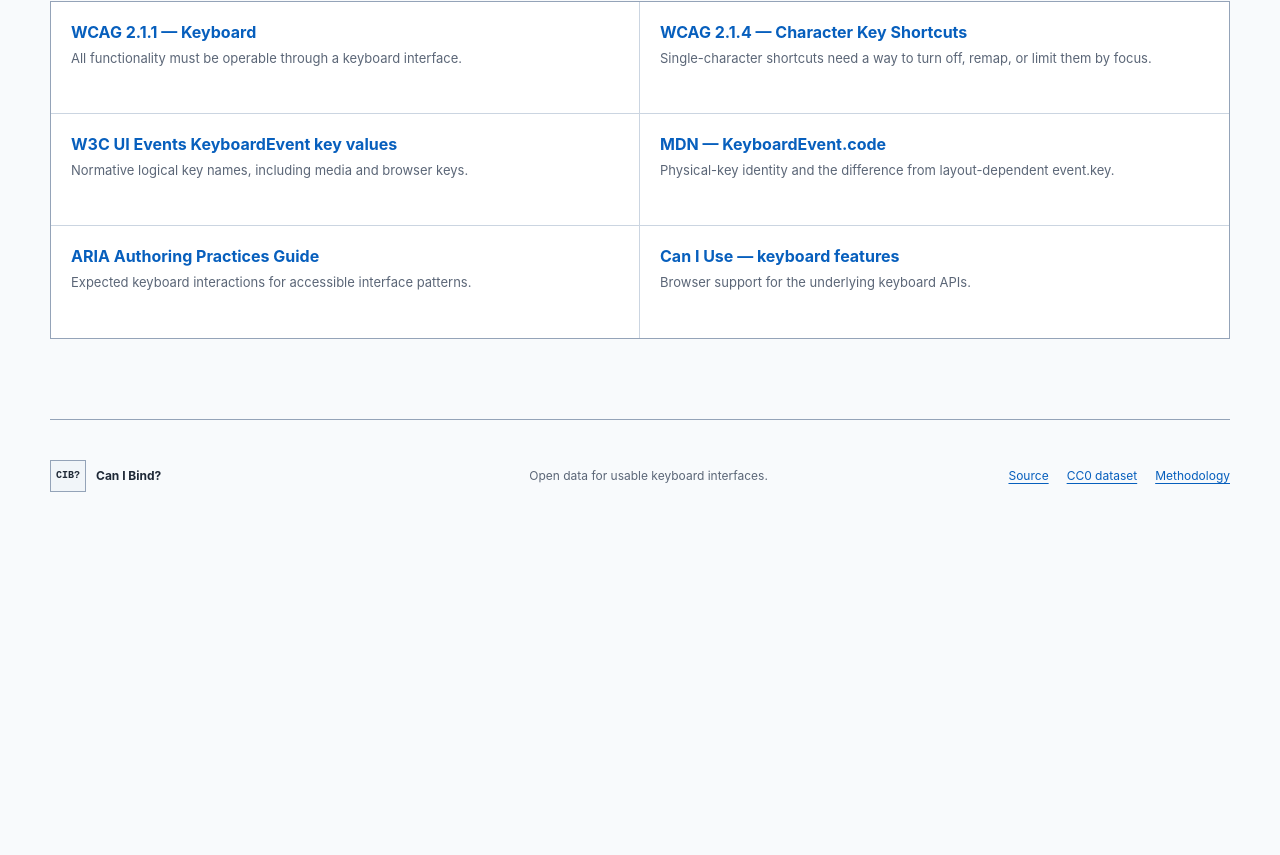
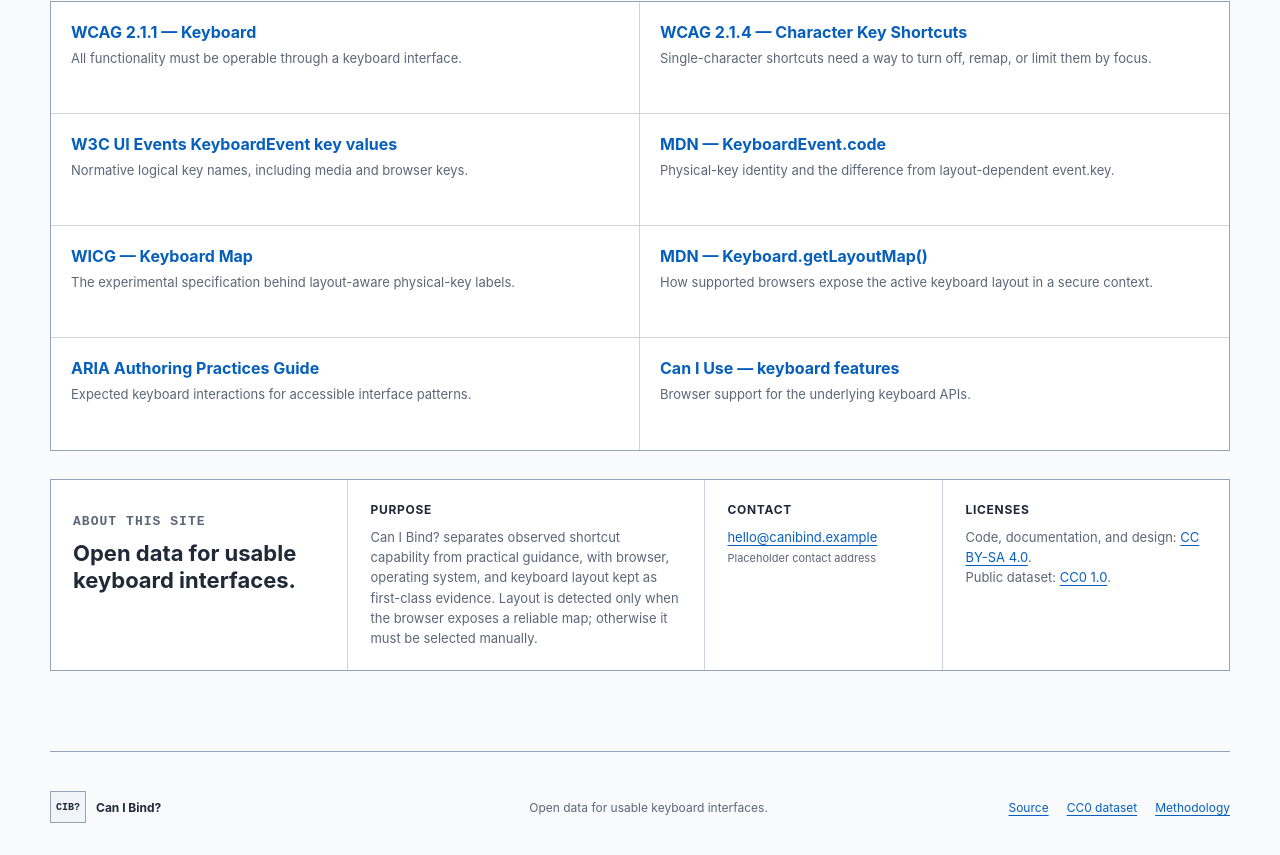
Before and after one commit to reboot81/canibind, a React (Vite) app: page / in a window 1280 px wide. Shown: the part 4216-5071 px from the top of the page. Before the commit the page ends 4747 px from the top, so only its background shows below. Built offline with nearby package versions, Linux system fonts and the light colour scheme.

Commit message:
feat: add site information and footer home link

```diff
--- a/src/App.tsx
+++ b/src/App.tsx
@@ -301,12 +301,21 @@ export default function App() {
           <a href="https://www.w3.org/WAI/WCAG22/Understanding/character-key-shortcuts.html"><strong>WCAG 2.1.4 — Character Key Shortcuts</strong><span>Single-character shortcuts need a way to turn off, remap, or limit them by focus.</span></a>
           <a href="https://www.w3.org/TR/uievents-key/"><strong>W3C UI Events KeyboardEvent key values</strong><span>Normative logical key names, including media and browser keys.</span></a>
           <a href="https://developer.mozilla.org/en-US/docs/Web/API/KeyboardEvent/code"><strong>MDN — KeyboardEvent.code</strong><span>Physical-key identity and the difference from layout-dependent event.key.</span></a>
+          <a href="https://wicg.github.io/keyboard-map/"><strong>WICG — Keyboard Map</strong><span>The experimental specification behind layout-aware physical-key labels.</span></a>
+          <a href="https://developer.mozilla.org/en-US/docs/Web/API/Keyboard/getLayoutMap"><strong>MDN — Keyboard.getLayoutMap()</strong><span>How supported browsers expose the active keyboard layout in a secure context.</span></a>
           <a href="https://www.w3.org/WAI/ARIA/apg/"><strong>ARIA Authoring Practices Guide</strong><span>Expected keyboard interactions for accessible interface patterns.</span></a>
           <a href="https://caniuse.com/?search=keyboard"><strong>Can I Use — keyboard features</strong><span>Browser support for the underlying keyboard APIs.</span></a>
         </div>
+
+        <aside className="about-site-box" aria-labelledby="about-site-title">
+          <div><p className="eyebrow">About this site</p><h3 id="about-site-title">Open data for usable keyboard interfaces.</h3></div>
+          <div><h4>Purpose</h4><p>Can I Bind? separates observed shortcut capability from practical guidance, with browser, operating system, and keyboard layout kept as first-class evidence. Layout is detected only when the browser exposes a reliable map; otherwise it must be selected manually.</p></div>
+          <div><h4>Contact</h4><p><a href="mailto:hello@canibind.example">hello@canibind.example</a><br /><small>Placeholder contact address</small></p></div>
+          <div><h4>Licenses</h4><p>Code, documentation, and design: <a href="https://creativecommons.org/licenses/by-sa/4.0/">CC BY-SA 4.0</a>.<br />Public dataset: <a href="https://creativecommons.org/publicdomain/zero/1.0/">CC0 1.0</a>.</p></div>
+        </aside>
       </section>
 
-      <footer><div className="brand"><span className="brand-mark">CIB?</span><span>Can I Bind?</span></div><p>Open data for usable keyboard interfaces.</p><div><a href="https://github.com/reboot81/canibind">Source</a><a href={`${import.meta.env.BASE_URL}data/compatibility.v1.json`}>CC0 dataset</a><a href="#about">Methodology</a></div></footer>
+      <footer><a className="brand footer-home" href={import.meta.env.BASE_URL} aria-label="Can I Bind home"><span className="brand-mark">CIB?</span><span>Can I Bind?</span></a><p>Open data for usable keyboard interfaces.</p><div><a href="https://github.com/reboot81/canibind">Source</a><a href={`${import.meta.env.BASE_URL}data/compatibility.v1.json`}>CC0 dataset</a><a href="#about">Methodology</a></div></footer>
     </main>
   );
 }
--- a/src/styles.css
+++ b/src/styles.css
@@ -245,8 +245,18 @@ tbody tr:last-child td { border-bottom: 0; }
 .reference-list a:nth-last-child(-n+2) { border-bottom: 0; }
 .reference-list a:hover strong { text-decoration: underline; }
 .reference-list span { color: var(--muted); font-size: 13px; line-height: 1.45; }
+.about-site-box { margin-top: 28px; display: grid; grid-template-columns: 1.25fr 1.5fr 1fr 1.2fr; border: 1px solid var(--line-strong); background: var(--surface); }
+.about-site-box > div { min-width: 0; padding: 22px; border-right: 1px solid var(--line); }
+.about-site-box > div:last-child { border-right: 0; }
+.about-site-box .eyebrow { margin-bottom: 8px; }
+.about-site-box h3, .about-site-box h4 { margin: 0; }
+.about-site-box h3 { font-size: 22px; line-height: 1.2; }
+.about-site-box h4 { font-size: 12px; text-transform: uppercase; letter-spacing: .06em; }
+.about-site-box p { margin: 10px 0 0; color: var(--muted); font-size: 13px; line-height: 1.55; }
+.about-site-box small { font-size: 11px; }
 
 footer { padding: 36px 0; display: grid; grid-template-columns: 1fr 1fr auto; align-items: center; gap: 28px; border-top: 1px solid var(--line-strong); font-size: 12px; }
+.footer-home:hover .brand-mark { border-color: var(--focus); background: var(--surface); }
 footer > p { color: var(--muted); }
 footer > div:last-child { display: flex; gap: 18px; }
 
@@ -256,6 +266,7 @@ footer > div:last-child { display: flex; gap: 18px; }
   .verdict-grid { grid-template-columns: 1fr; }.verdict-card { border-right: 0; border-bottom: 1px solid var(--line); }.verdict-card:last-child { border-bottom: 0; }
   .code-lab { grid-template-columns: 1fr; }.code-lab > label { border-right: 0; border-bottom: 1px solid var(--line-strong); }
   .guided-test { grid-template-columns: 1fr; }.guided-test .primary-button { width: max-content; }
+  .about-site-box { grid-template-columns: 1fr 1fr; }.about-site-box > div:nth-child(2) { border-right: 0; }.about-site-box > div:nth-child(-n+2) { border-bottom: 1px solid var(--line); }
 }
 
 @media (max-width: 680px) {
@@ -268,7 +279,7 @@ footer > div:last-child { display: flex; gap: 18px; }
   .keyboard-section { padding-inline: 12px; }
   .keyboard-key.key-space { flex-basis: 280px; }
   .contribute-start { grid-template-columns: 1fr; }.contribute-start .primary-button { width: max-content; }
-  .about-grid, .reference-list { grid-template-columns: 1fr; }.about-grid article + article, .reference-list a:nth-child(odd) { border-left: 0; border-right: 0; }.reference-list a:nth-last-child(2) { border-bottom: 1px solid var(--line); }
+  .about-grid, .reference-list, .about-site-box { grid-template-columns: 1fr; }.about-grid article + article, .reference-list a:nth-child(odd) { border-left: 0; border-right: 0; }.reference-list a:nth-last-child(2) { border-bottom: 1px solid var(--line); }.about-site-box > div { border-right: 0; border-bottom: 1px solid var(--line); }.about-site-box > div:last-child { border-bottom: 0; }
   footer { grid-template-columns: 1fr; }footer > div:last-child { flex-wrap: wrap; }
 }
 
```
